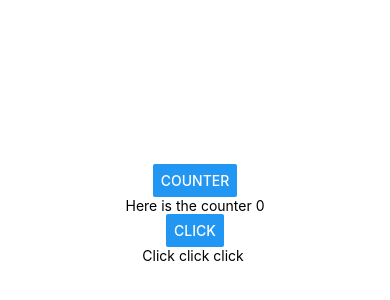
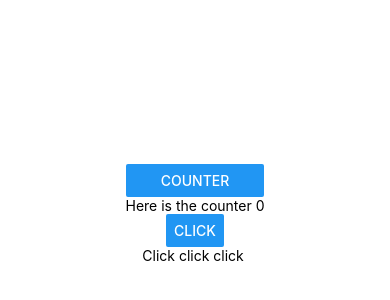
Before and after one commit to amberhasan/todo-app-fake-api, a React Native app: screen / in a window 390 px wide. Shown: the part 208-508 px from the top of the page. Built offline with nearby package versions, Linux system fonts and the light colour scheme.

Commit message:
Moving component elsewhere

```diff
--- a/App.js
+++ b/App.js
@@ -2,9 +2,24 @@ import { StatusBar } from "expo-status-bar";
 import { useEffect, useState } from "react";
 import { StyleSheet, Text, View, Button } from "react-native";
 
+const Counter = () => {
+  const [counter, setCounter] = useState(0);
+  return (
+    <View>
+      <Button
+        title="Counter"
+        onPress={() => {
+          setCounter(counter + 1);
+        }}
+      />
+
+      <Text>Here is the counter {counter}</Text>
+    </View>
+  );
+};
+
 export default function App() {
-  const [counter, setCounter] = useState(0);
-  const [click, setClick] = useState(false);
+  const [counter, setCounter] = useState(true);
 
   // useEffect(() => {
   //   console.log("Here is the counter", counter);
@@ -29,29 +44,21 @@ export default function App() {
   }, []);
 
   useEffect(() => {
-    console.log("I get called when click changed", click);
-  }, [click]);
+    console.log("I get called when click changed", counter);
+  }, [counter]);
 
   console.log("----------------------------------------");
 
   return (
     <View style={styles.container}>
-      <Button
-        title="Counter"
-        onPress={() => {
-          setCounter(counter + 1);
-        }}
-      />
-
-      <Text>Here is the counter {counter}</Text>
-
+      {counter ? <Counter /> : null}
       <Button
         title="Click"
         onPress={() => {
-          setClick(!click);
+          setCounter(!counter);
         }}
       ></Button>
-      <Text>Click click click {click}</Text>
+      <Text>Click click click {counter}</Text>
       <StatusBar style="auto" />
     </View>
   );
```
